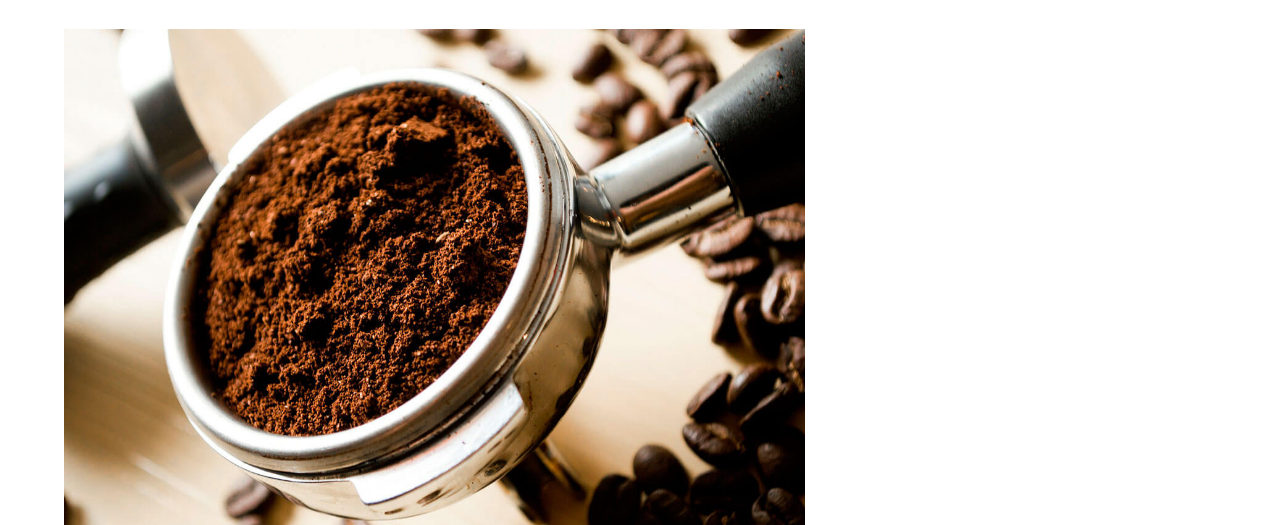
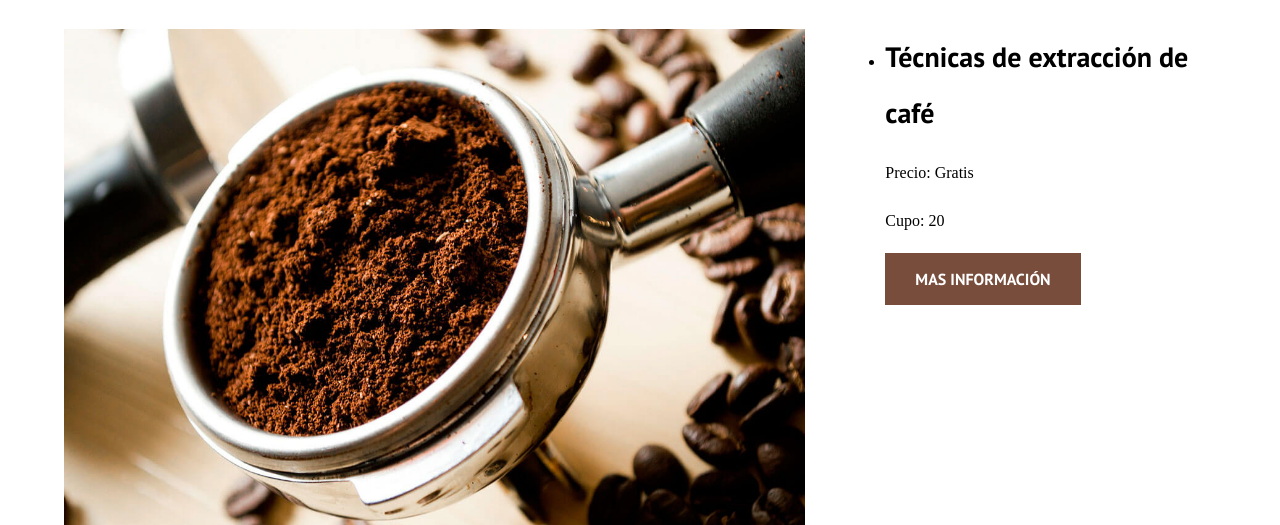
Before and after one commit to MauroAgnus/BlogDeCafe, a plain HTML site: page index.html in a window 1280 px wide. Shown: the part 699-1224 px from the top of the page. Drawn offline with Linux system fonts and the light colour scheme.

Commit message:
Guardando primeros cambios

```diff
--- a/CSS/styles.css
+++ b/CSS/styles.css
@@ -178,3 +178,19 @@ img {
 }
 
 /**modelando el lateral(sidebar)**/
+
+.cursos {
+
+}
+.widget-curso {
+
+}
+.widget-curso__label {
+
+}
+.widget-curso__info {
+
+}
+.boton--secundario {
+  background-color: var(--colorPrimario);
+}
--- a/index.html
+++ b/index.html
@@ -77,7 +77,16 @@
         </main>
         <aside class="sidebar">
             <h3>Nuestros cursos y talleres</h3>
-
+            <ul class="cursos">
+                <li class="widget-curso">
+                    <h4 class="no-margin">Técnicas de extracción de café</h4>
+                    <p class="widget-curso__label">Precio: <span class="widget-curso__info ">Gratis</span>
+                    </p>
+                    <p class="widget-curso__label">Cupo: <span class="widget-curso__info">20</span>
+                    </p>
+                    <a href="entrada.html" class="boton boton--secundario">Mas información</a>
+                </li>
+            </ul>
         </aside>
 
     </div>
```
